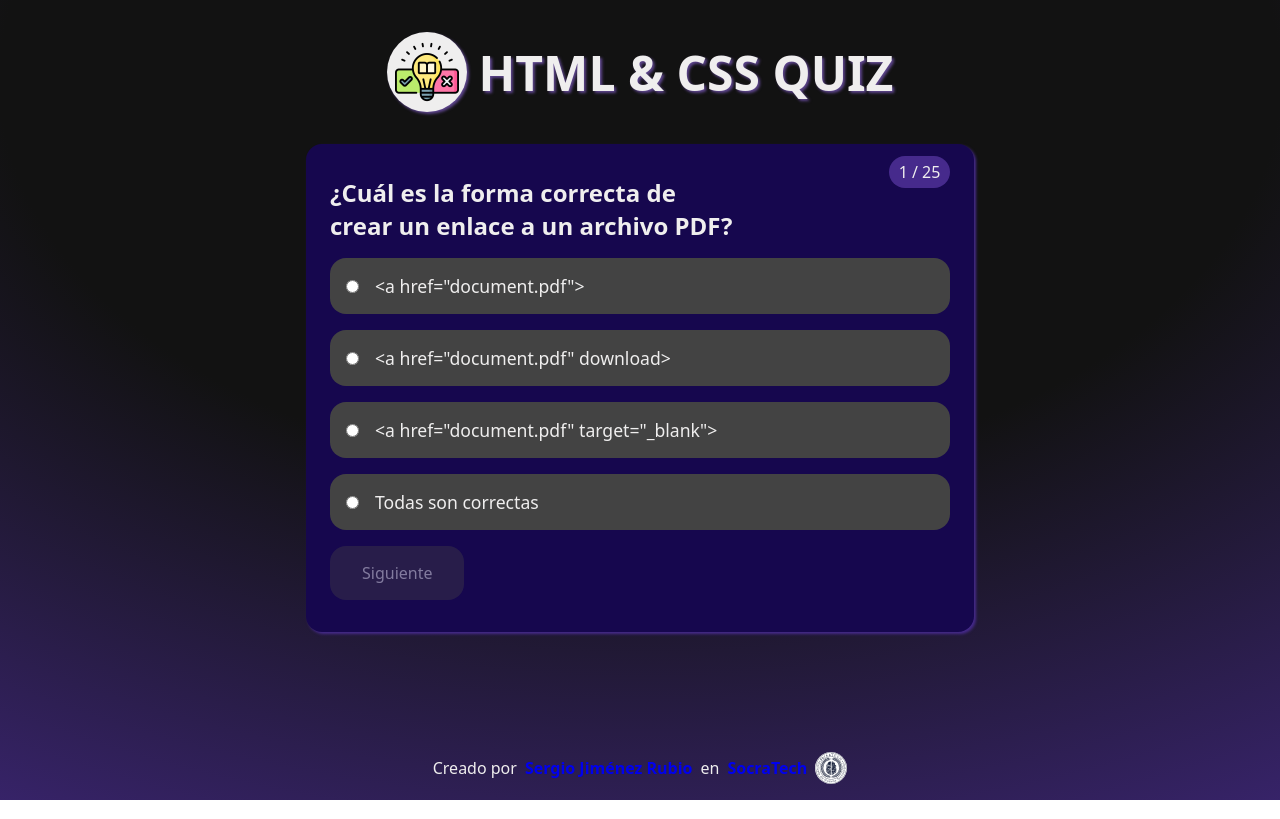
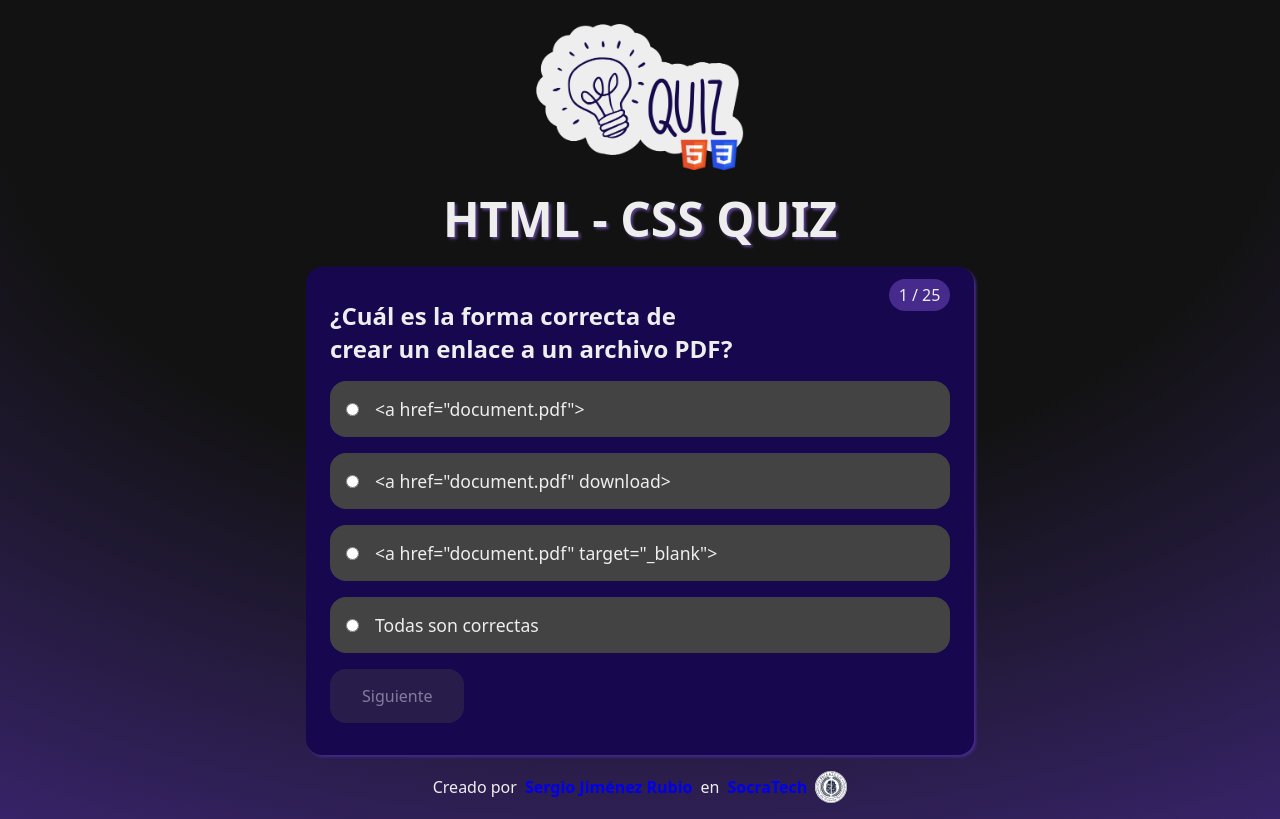
Before and after one commit to reposocratech/HTML-CSS-Quiz, a React (Vite) app: page / in a window 1280 px wide. Built offline with nearby package versions, Linux system fonts and the light colour scheme.

Commit message:
Nuevo logo

```diff
--- a/src/App.css
+++ b/src/App.css
@@ -44,22 +44,19 @@ body {
 
 h1 {
   text-align: center;
-  margin-block: 2rem;
+  margin-block: 1rem;
   font-size: clamp(2.5rem, calc(2rem + 1.333vw), 3rem);
   text-shadow: 2px 2px 3px var(--info-color);
   display: flex;
+  flex-direction: column;
   flex-wrap: wrap;
   align-items: center;
   justify-content: center;
-  gap: 0.75rem;
+  row-gap: 0.5rem;
 
   .img {
-    width: 5rem;
-    height: 5rem;
-    border-radius: 50%;
-    background-color: var(--text-color);
+    width: 14rem;
     padding: 0.5rem;
-    box-shadow: 2px 2px 3px var(--info-color);
 
     img {
       width: 100%;
--- a/src/components/header/Header.jsx
+++ b/src/components/header/Header.jsx
@@ -3,10 +3,12 @@ export const Header = () => {
     <header>
       <div className="container">
         <h1>
-          <div className="img">
-            <img src="./images/favicon.png" alt="Logo de HTML-CSS-QUIZ" />
-          </div>
-          HTML & CSS QUIZ
+          <img
+            className="img"
+            src="./images/favicon.png"
+            alt="Logo de HTML-CSS-QUIZ"
+          />
+          HTML - CSS QUIZ
         </h1>
       </div>
     </header>
```
Also changed, not shown: public/images/favicon.png.
